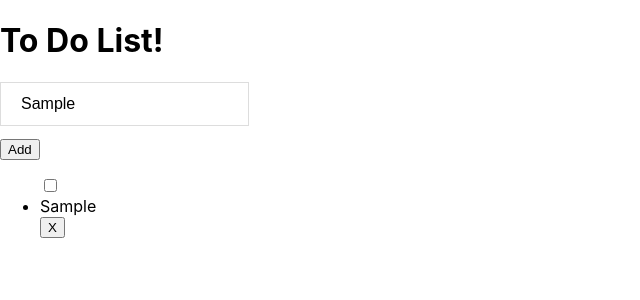
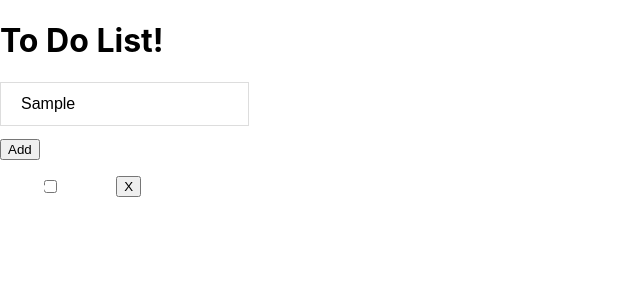
Before and after one commit to JackBerezhnov/to-do-list-react, a React (Create React App) app: page / in a window 1280 px wide. Both pictures are taken after typing "Sample" into the empty fields and a click on the button "Add". Shown: the top 300 px of the page, without its empty margins (0-640 px from the left). Built offline with nearby package versions, Linux system fonts and the light colour scheme.

Commit message:
Create complete task behavior

```diff
--- a/src/components/item-list/ItemList.js
+++ b/src/components/item-list/ItemList.js
@@ -1,11 +1,11 @@
 import React from 'react';
 import Item from "../item/Item";
 
-const ItemList = ({ items, removeTodo }) => {
+const ItemList = ({ items, toggleComplete, removeTodo }) => {
     return (
         <ul>
             {items.map(todo => (
-                <Item key={todo.id} item={todo} removeTodo={removeTodo}/>
+                <Item key={todo.id} item={todo} toggleComplete={toggleComplete} removeTodo={removeTodo}/>
             ))}
         </ul>
     );
--- a/src/components/item/Item.js
+++ b/src/components/item/Item.js
@@ -1,14 +1,24 @@
 import React from 'react';
 
-const Item = ({ item, removeTodo }) => {
+const Item = ({ item, toggleComplete, removeTodo }) => {
+
+    function handleCheckboxClick() {
+        toggleComplete(item.id);
+    }
+
     function handleRemoveClick() {
         removeTodo(item.id);
     }
 
     return(
-        <div>
-            <input type="checkbox"/>
-            <li>{item.description}</li>
+        <div style={{ display: "flex" }}>
+            <input type="checkbox" onClick={handleCheckboxClick} />
+            <li
+                style={{
+                    color: "white",
+                    textDecoration: item.complete ? "line-through" : null
+                }}
+            >{item.description}</li>
             <button onClick={handleRemoveClick}>X</button>
         </div>
     );
--- a/src/components/to-do-list/ToDoList.js
+++ b/src/components/to-do-list/ToDoList.js
@@ -14,6 +14,20 @@ function ToDoList() {
 
     function handleChange(e) {
         setToDoItem({ ...toDoItem, description: e.target.value});
+    }
+
+    function toggleComplete(id) {
+        setToDoItems(
+            toDoItems.map(todo => {
+                if(todo.id === id) {
+                    return {
+                        ...todo,
+                        complete: !todo.complete
+                    }
+                }
+                return todo;
+            })
+        );
     }
 
     function addTodo(toDoItem) {
@@ -38,7 +52,7 @@ function ToDoList() {
             <form onSubmit={submitUserData}>
                 <Input onChange={handleChange} todo={toDoItem}/>
                 <button type="submit" className="btn success">Add</button>
-                <ItemList items={toDoItems} removeTodo={removeTodo}/>
+                <ItemList items={toDoItems} toggleComplete={toggleComplete} removeTodo={removeTodo}/>
             </form>
         </div>
     );
```
